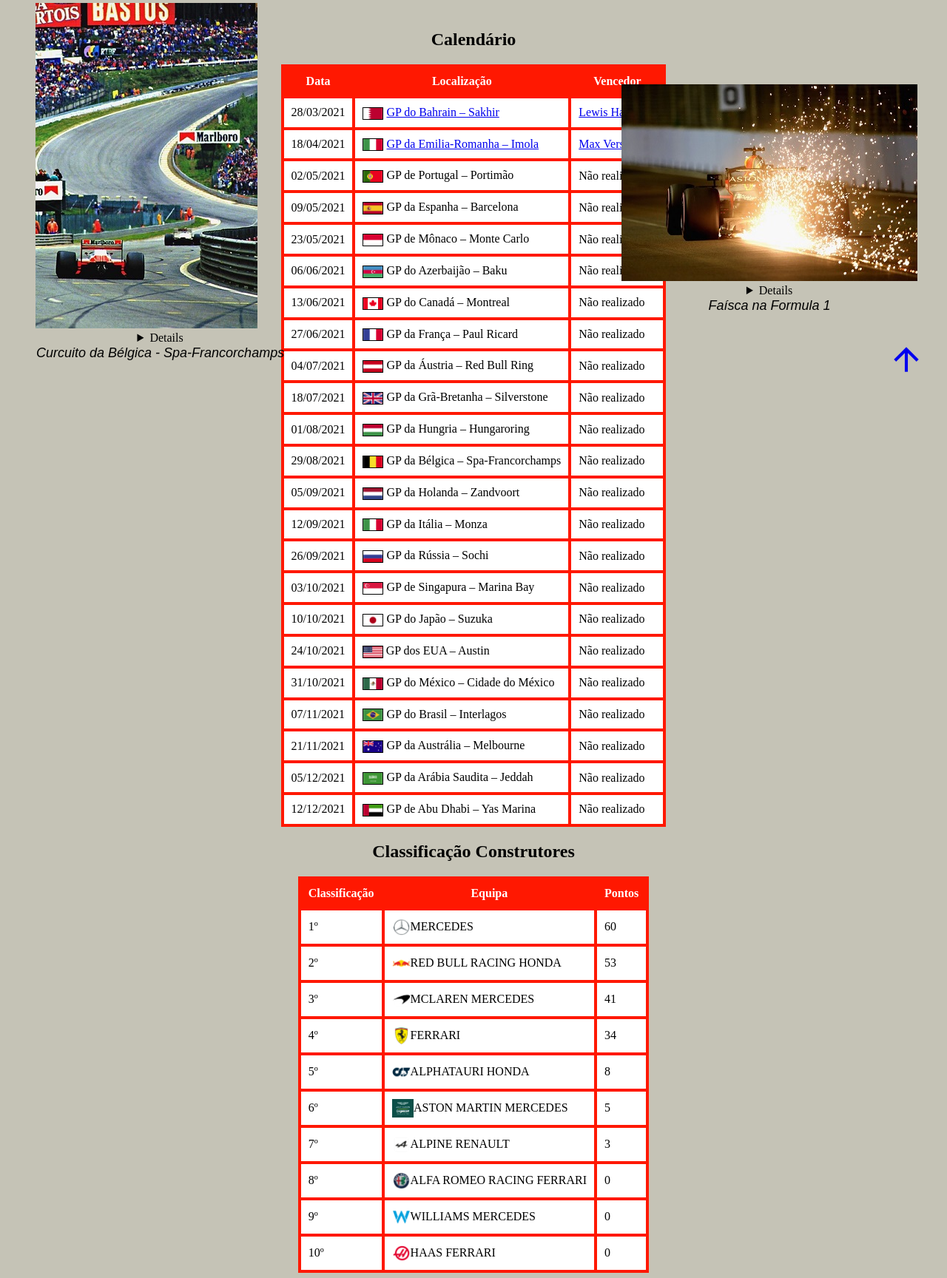
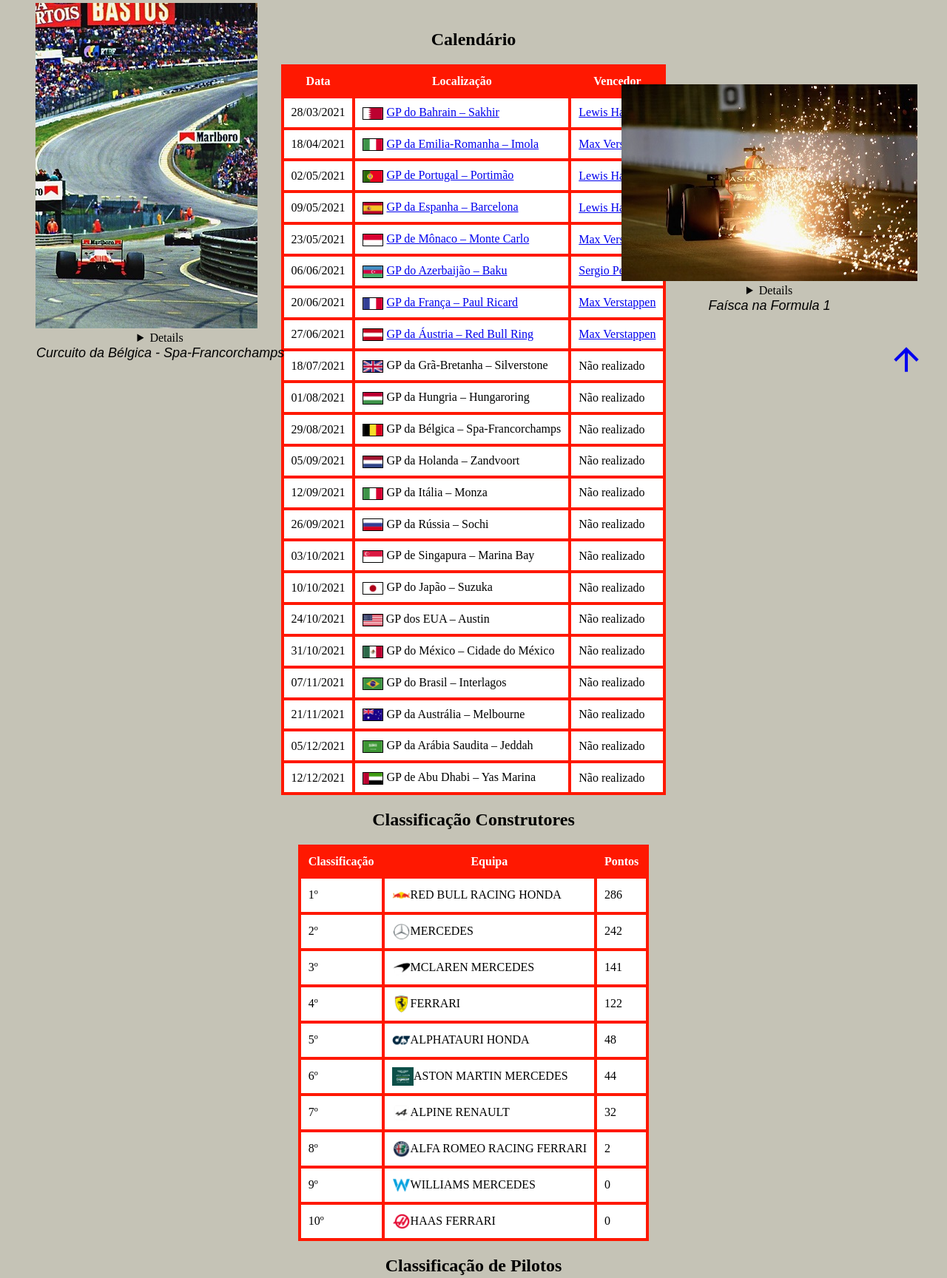
Before and after one commit to a21904536/projetoPW, a Django app: page /epoca in a window 1280 px wide. Shown: the part 279-2007 px from the top of the page at 74% size. Run offline with Django 3.2, Linux system fonts and the light colour scheme; some web fonts are replaced.

Commit message:
Atualização e

```diff
--- a/website/templates/website/epoca.html
+++ b/website/templates/website/epoca.html
@@ -37,38 +37,33 @@
                          </tr>
                          <tr>
                              <td>02/05/2021</td>
-                             <td class="textLeft"><img src ="{% static 'website/images/PORTUGAL.png' %}" style="vertical-align: middle; height: 15px; border: 1px solid black;"> GP de Portugal – Portimão</td>
-                             <td>Não realizado</td>
+                             <td class="textLeft"><img src ="{% static 'website/images/PORTUGAL.png' %}" style="vertical-align: middle; height: 15px; border: 1px solid black;"> <a href="https://www.youtube.com/watch?v=-9-8gvYantk" target="_blank">GP de Portugal – Portimão</td>
+                             <td><a href="https://www.formula1.com/en/results.html/2021/races/1066/portugal/race-result.html" target="_blank">Lewis Hamilton</a></td>
                          </tr>
                          <tr>
                              <td>09/05/2021</td>
-                             <td class="textLeft"><img src ="{% static 'website/images/ESPANHA.png' %}" style="vertical-align: middle; height: 15px; border: 1px solid black;"> GP da Espanha – Barcelona</td>
-                             <td>Não realizado</td>
+                             <td class="textLeft"><img src ="{% static 'website/images/ESPANHA.png' %}" style="vertical-align: middle; height: 15px; border: 1px solid black;"> <a href="https://www.youtube.com/watch?v=HuLdJLB6sBo">GP da Espanha – Barcelona</td>
+                             <td><a href="https://www.formula1.com/en/results.html/2021/races/1086/spain/race-result.html" target="_blank">Lewis Hamilton</a></td>
                          </tr>
                          <tr>
                              <td>23/05/2021</td>
-                             <td class="textLeft"><img src ="{% static 'website/images/MONACO.png' %}" style="vertical-align: middle; height: 15px; border: 1px solid black;"> GP de Mônaco – Monte Carlo</td>
-                             <td>Não realizado</td>
+                             <td class="textLeft"><img src ="{% static 'website/images/MONACO.png' %}" style="vertical-align: middle; height: 15px; border: 1px solid black;"> <a href="https://www.youtube.com/watch?v=GK5qm8AZ1dQ">GP de Mônaco – Monte Carlo</td>
+                             <td><a href="https://www.formula1.com/en/results.html/2021/races/1067/monaco/race-result.html" target="_blank">Max Verstappen</a></td>
                          </tr>
                          <tr>
                              <td>06/06/2021</td>
-                             <td class="textLeft"><img src ="{% static 'website/images/AZERBAJAO.png' %}" style="vertical-align: middle; height: 15px; border: 1px solid black;"> GP do Azerbaijão – Baku</td>
-                             <td>Não realizado</td>
+                             <td class="textLeft"><img src ="{% static 'website/images/AZERBAJAO.png' %}" style="vertical-align: middle; height: 15px; border: 1px solid black;"> <a href="https://www.youtube.com/watch?v=suZHkUxPzjE">GP do Azerbaijão – Baku</td>
+                             <td><a href="https://www.formula1.com/en/results.html/2021/races/1068/azerbaijan.html" target="_blank">Sergio Perez</a></td>
                          </tr>
                          <tr>
-                             <td>13/06/2021</td>
-                             <td class="textLeft"><img src ="{% static 'website/images/CANADA.png' %}" style="vertical-align: middle; height: 15px; border: 1px solid black;"> GP do Canadá – Montreal</td>
-                             <td>Não realizado</td>
+                             <td>20/06/2021</td>
+                             <td class="textLeft"><img src ="{% static 'website/images/FRANCA.png' %}" style="vertical-align: middle; height: 15px; border: 1px solid black;"> <a href="https://www.youtube.com/watch?v=5hBwgJtMxLM">GP da França – Paul Ricard</td>
+                             <td><a href="https://www.formula1.com/en/results.html/2021/races/1070/france/race-result.html" target="_blank">Max Verstappen</a></td>
                          </tr>
                          <tr>
                              <td>27/06/2021</td>
-                             <td class="textLeft"><img src ="{% static 'website/images/FRANCA.png' %}" style="vertical-align: middle; height: 15px; border: 1px solid black;"> GP da França – Paul Ricard</td>
-                             <td>Não realizado</td>
-                         </tr>
-                         <tr>
-                             <td>04/07/2021</td>
-                             <td class="textLeft"><img src ="{% static 'website/images/AUSTRIA.png' %}" style="vertical-align: middle; height: 15px; border: 1px solid black;"> GP da Áustria – Red Bull Ring</td>
-                             <td>Não realizado</td>
+                             <td class="textLeft"><img src ="{% static 'website/images/AUSTRIA.png' %}" style="vertical-align: middle; height: 15px; border: 1px solid black;"> <a href="https://www.youtube.com/watch?v=tr4gf_iae20">GP da Áustria – Red Bull Ring</td>
+                             <td><a href="https://www.formula1.com/en/results.html/2021/races/1092/styria/race-result.html" target="_blank">Max Verstappen</a></td>
                          </tr>
                          <tr>
                              <td>18/07/2021</td>
@@ -156,43 +151,43 @@
                     <tbody>
                         <tr>
                             <td>1º</td>
-                            <td class="tabela2Epoca"><img src="{% static 'website/images/MercedesLogo.png' %}" class="tabela2EpocaPic"> MERCEDES</td>
-                            <td>60</td>
+                            <td class="tabela2Epoca"><img src="{% static 'website/images/RedBullLogo.png' %}" class="tabela2EpocaPic"> RED BULL RACING HONDA</td>
+                            <td>286</td>
                         </tr>
                         <tr>
                             <td>2º</td>
-                            <td class="tabela2Epoca"><img src="{% static 'website/images/RedBullLogo.png' %}" class="tabela2EpocaPic"> RED BULL RACING HONDA</td>
-                            <td>53</td>
+                            <td class="tabela2Epoca"><img src="{% static 'website/images/MercedesLogo.png' %}" class="tabela2EpocaPic"> MERCEDES</td>
+                            <td>242</td>
                         </tr>
                         <tr>
                             <td>3º</td>
                             <td class="tabela2Epoca"><img src="{% static 'website/images/McLarenLogo.png' %}" class="tabela2EpocaPic"> MCLAREN MERCEDES</td>
-                            <td>41</td>
+                            <td>141</td>
                         </tr>
                         <tr>
                             <td>4º</td>
                             <td class="tabela2Epoca"><img src="{% static 'website/images/FerrariLogo.png' %}" class="tabela2EpocaPic"> FERRARI</td>
-                            <td>34</td>
+                            <td>122</td>
                         </tr>
                         <tr>
                             <td>5º</td>
                             <td class="tabela2Epoca"><img src="{% static 'website/images/AlphaTauriLogo.png' %}" class="tabela2EpocaPic"> ALPHATAURI HONDA</td>
-                            <td>8</td>
+                            <td>48</td>
                         </tr>
                         <tr>
                             <td>6º</td>
                             <td class="tabela2Epoca"><img src="{% static 'website/images/AstonMartinLogo.png' %}" class="tabela2EpocaPic"> ASTON MARTIN MERCEDES</td>
-                            <td>5</td>
+                            <td>44</td>
                         </tr>
                         <tr>
                             <td>7º</td>
                             <td class="tabela2Epoca"><img src="{% static 'website/images/AlpineLogo.png' %}" class="tabela2EpocaPic"> ALPINE RENAULT</td>
-                            <td>3</td>
+                            <td>32</td>
                         </tr>
                         <tr>
                             <td>8º</td>
                             <td class="tabela2Epoca"><img src="{% static 'website/images/AlfaRomeoLogo.png' %}" class="tabela2EpocaPic">ALFA ROMEO RACING FERRARI</td>
-                            <td>0</td>
+                            <td>2</td>
                         </tr>
                         <tr>
                             <td>9º</td>
@@ -220,87 +215,87 @@
                     <tbody>
                         <tr>
                             <td>1º</td>
-                            <td class="textLeft"><img src ="{% static 'website/images/UK.png' %}" class="classPilotos"> Lewis Hamilton</td>
-                            <td>44</td>
+                            <td class="textLeft"><img src ="{% static 'website/images/HOLANDA.png' %}" class="classPilotos"> Max Verstappen</td>
+                            <td>182</td>
                         </tr>
                         <tr>
                             <td>2º</td>
-                            <td class="textLeft"><img src ="{% static 'website/images/HOLANDA.png' %}" class="classPilotos"> Max Verstappen</td>
-                            <td>43</td>
+                            <td class="textLeft"><img src ="{% static 'website/images/UK.png' %}" class="classPilotos"> Lewis Hamilton</td>
+                            <td>150</td>
                         </tr>
                         <tr>
                             <td>3º</td>
-                            <td class="textLeft"><img src ="{% static 'website/images/UK.png' %}" class="classPilotos"> Lando Norris</td>
-                            <td>27</td>
+                            <td class="textLeft"><img src ="{% static 'website/images/MEXICO.png' %}" class="classPilotos"> Sergio Pérez</td>
+                            <td>104</td>
                         </tr>
                         <tr>
                             <td>4º</td>
-                            <td class="textLeft"><img src ="{% static 'website/images/MONACO.png' %}" class="classPilotos"> Charles Leclerc</td>
-                            <td>20</td>
+                            <td class="textLeft"><img src ="{% static 'website/images/UK.png' %}" class="classPilotos"> Lando Norris</td>
+                            <td>101</td>
                         </tr>
                         <tr>
                             <td>5º</td>
                             <td class="textLeft"><img src ="{% static 'website/images/FILANDIA.png' %}" class="classPilotos"> Valtteri Bottas</td>
-                            <td>16</td>
+                            <td>92</td>
                         </tr>
                         <tr>
                             <td>6º</td>
+                            <td class="textLeft"><img src ="{% static 'website/images/MONACO.png' %}" class="classPilotos"> Charles Leclerc</td>
+                            <td>62</td>
+                        </tr>
+                        <tr>
+                            <td>7º</td>
                             <td class="textLeft"><img src ="{% static 'website/images/ESPANHA.png' %}" class="classPilotos"> Carlos Sainz Jr.</td>
+                            <td>60</td>
+                        </tr>
+                        <tr>
+                            <td>8º</td>
+                            <td class="textLeft"><img src ="{% static 'website/images/AUSTRALIA.png' %}" class="classPilotos"> Daniel Ricciardo</td>
+                            <td>40</td>
+                        </tr>
+                        <tr>
+                            <td>9º</td>
+                            <td class="textLeft"><img src ="{% static 'website/images/FRANCA.png' %}" class="classPilotos"> Pierre Gasly</td>
+                            <td>39</td>
+                        </tr>
+                        <tr>
+                            <td>10º</td>
+                            <td class="textLeft"><img src ="{% static 'website/images/ALEMANHA.png' %}" class="classPilotos"> Sebastian Vettel</td>
+                            <td>30</td>
+                        </tr>
+                        <tr>
+                            <td>11º</td>
+                            <td class="textLeft"><img src ="{% static 'website/images/ESPANHA.png' %}" class="classPilotos"> Fernando Alonso</td>
+                            <td>20</td>
+                        </tr>
+                        <tr>
+                            <td>12º</td>
+                            <td class="textLeft"><img src ="{% static 'website/images/CANADA.png' %}" class="classPilotos"> Lance Stroll</td>
                             <td>14</td>
                         </tr>
                         <tr>
-                            <td>7º</td>
-                            <td class="textLeft"><img src ="{% static 'website/images/AUSTRALIA.png' %}" class="classPilotos"> Daniel Ricciardo</td>
-                            <td>14</td>
+                            <td>13º</td>
+                            <td class="textLeft"><img src ="{% static 'website/images/FRANCA.png' %}" class="classPilotos"> Esteban Ocon</td>
+                            <td>12</td>
                         </tr>
                         <tr>
-                            <td>8º</td>
-                            <td class="textLeft"><img src ="{% static 'website/images/MEXICO.png' %}" class="classPilotos"> Sergio Pérez</td>
-                            <td>10</td>
+                            <td>14º</td>
+                            <td class="textLeft"><img src ="{% static 'website/images/JAPAO.png' %}" class="classPilotos"> Yuki Tsunoda</td>
+                            <td>9</td>
                         </tr>
                         <tr>
-                            <td>9º</td>
-                            <td class="textLeft"><img src ="{% static 'website/images/CANADA.png' %}" class="classPilotos"> Lance Stroll</td>
-                            <td>5</td>
-                        </tr>
-                        <tr>
-                            <td>10º</td>
-                            <td class="textLeft"><img src ="{% static 'website/images/FRANCA.png' %}" class="classPilotos"> Pierre Gasly</td>
-                            <td>6</td>
-                        </tr>
-                        <tr>
-                            <td>11º</td>
-                            <td class="textLeft"><img src ="{% static 'website/images/JAPAO.png' %}" class="classPilotos"> Yuki Tsunoda</td>
-                            <td>2</td>
-                        </tr>
-                        <tr>
-                            <td>12º</td>
-                            <td class="textLeft"><img src ="{% static 'website/images/FRANCA.png' %}" class="classPilotos"> Esteban Ocon</td>
-                            <td>2</td>
-                        </tr>
-                        <tr>
-                            <td>13º</td>
-                            <td class="textLeft"><img src ="{% static 'website/images/ESPANHA.png' %}" class="classPilotos"> Fernando Alonso</td>
+                            <td>15º</td>
+                            <td class="textLeft"><img src ="{% static 'website/images/FILANDIA.png' %}" class="classPilotos"> Kimi Raikkonen</td>
                             <td>1</td>
                         </tr>
                         <tr>
-                            <td>14º</td>
-                            <td class="textLeft"><img src ="{% static 'website/images/FILANDIA.png' %}" class="classPilotos"> Kimi Raikkonen</td>
-                            <td>0</td>
-                        </tr>
-                        <tr>
-                            <td>15º</td>
+                            <td>16º</td>
                             <td class="textLeft"><img src ="{% static 'website/images/ITALIA.png' %}" class="classPilotos"> Antonio Giovinazzi</td>
-                            <td>0</td>
-                        </tr>
-                        <tr>
-                            <td>16º</td>
-                            <td class="textLeft"><img src ="{% static 'website/images/UK.png' %}" class="classPilotos"> George Russell</td>
-                            <td>0</td>
+                            <td>1</td>
                         </tr>
                         <tr>
                             <td>17º</td>
-                            <td class="textLeft"><img src ="{% static 'website/images/ALEMANHA.png' %}" class="classPilotos"> Sebastian Vettel</td>
+                            <td class="textLeft"><img src ="{% static 'website/images/UK.png' %}" class="classPilotos"> George Russell</td>
                             <td>0</td>
                         </tr>
                         <tr>
```
